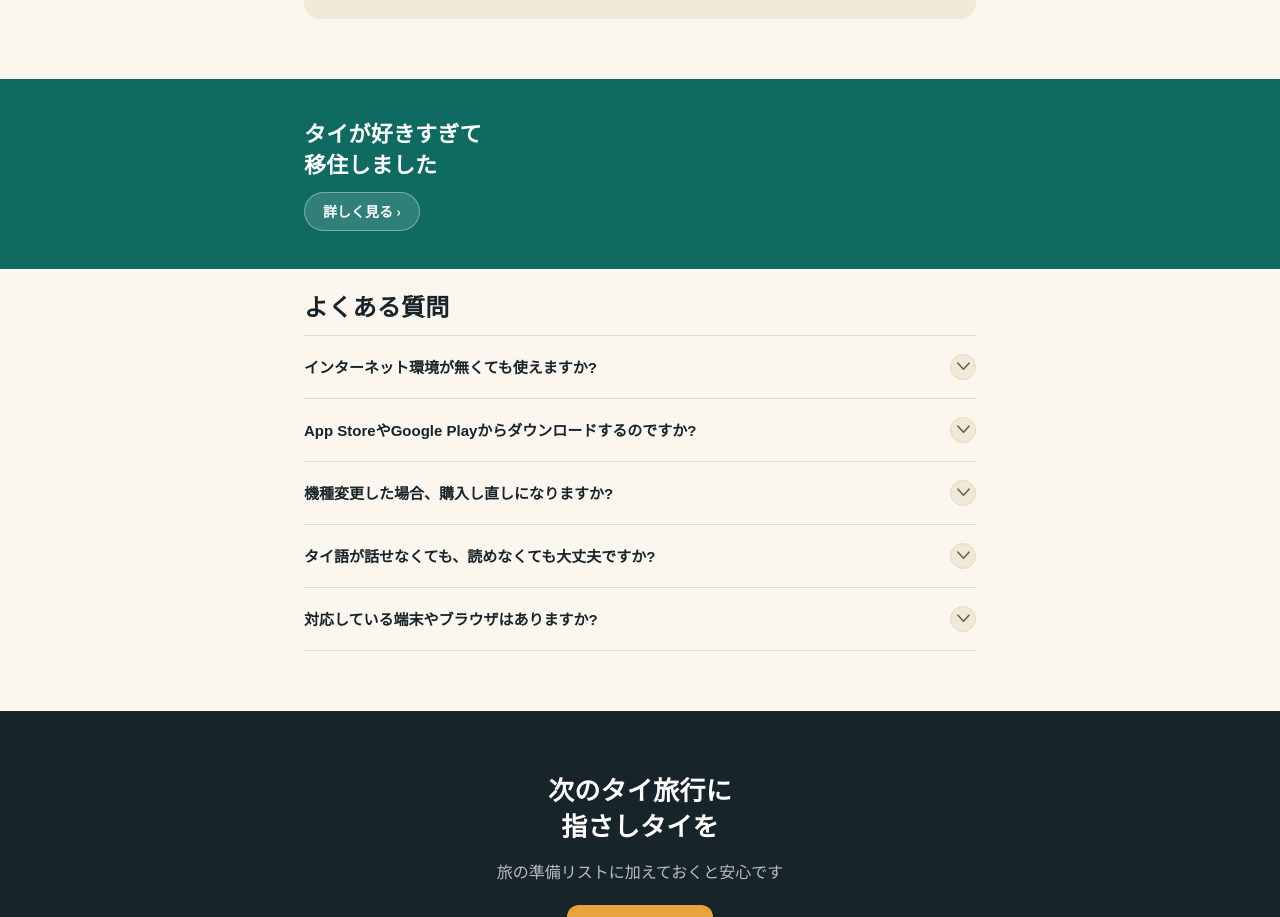
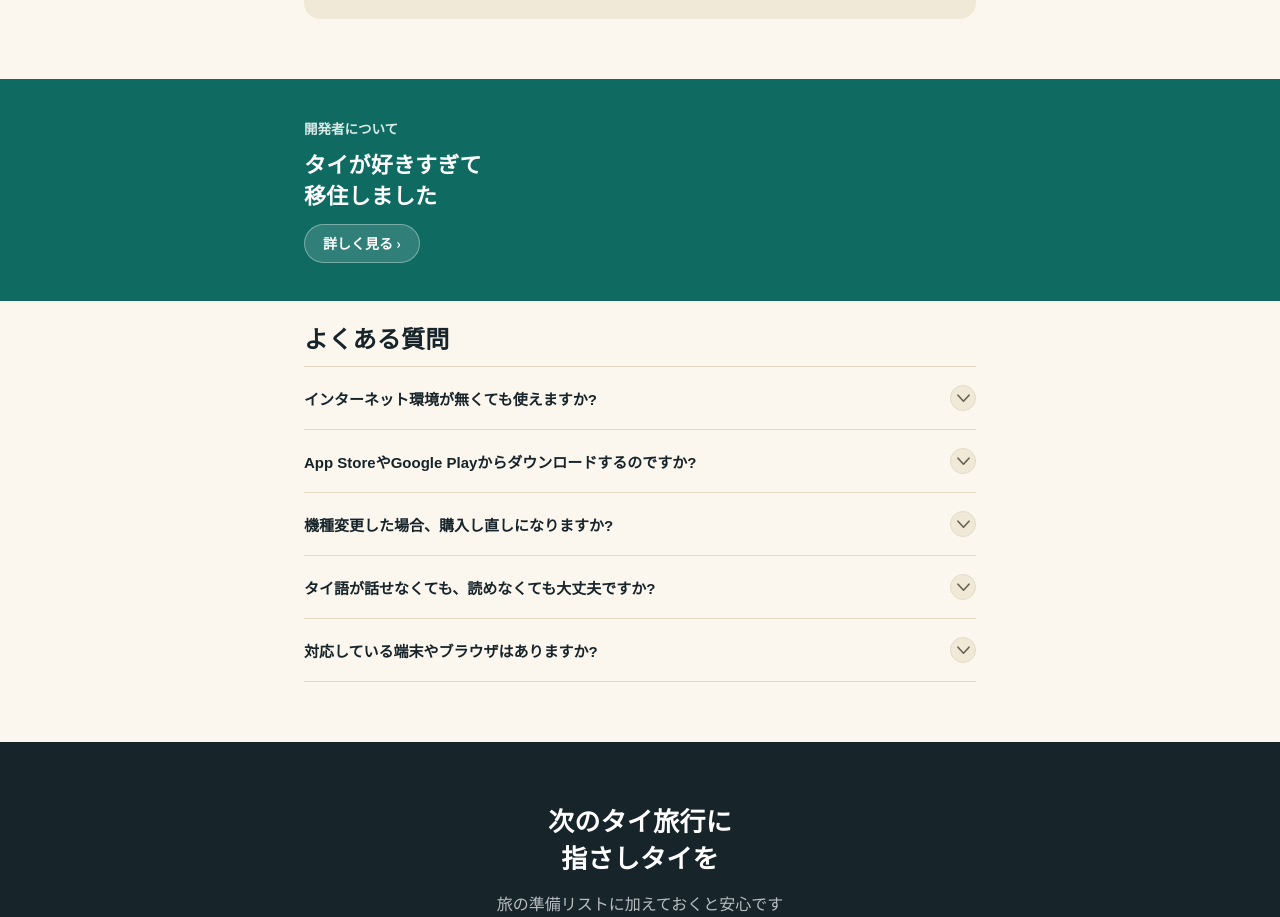
Before and after one commit to likklemore1126/yubisashi-thai, a plain HTML site: page lp.html in a window 1280 px wide. Shown: the part 10461-11378 px from the top of the page. Drawn offline with Linux system fonts and the light colour scheme.

Commit message:
LP: 開発者のところに「開発者について」の見出しを追加、タイランド・スペシャリストとブログ名を2行に(Thai PocaのLPとそろえる)
Co-Authored-By: Claude Opus 5.5 <noreply@anthropic.com>
Claude-Session: https://claude.ai/code/session_01943EUCWJXEw4xvu6FgakSF

```diff
--- a/lp.html
+++ b/lp.html
@@ -452,6 +452,7 @@
   /* ---------- 開発者紹介 ---------- */
   .author{ background:var(--teal); color:#fff; padding:20px 0; }
   .author h2{ color:#fff; font-size:22px; margin-bottom:0; }
+  .author-eyebrow{ font-size:13.5px; font-weight:700; color:rgba(255,255,255,0.85); margin-bottom:8px; }
   .author h3{ color:#fff; font-size:16px; margin-bottom:10px; }
   .author p{ font-size:15px; color:rgba(255,255,255,0.82); line-height:1.8; margin-bottom:12px; }
   .author-section{ margin-bottom:26px; }
@@ -1228,6 +1229,7 @@
   <div class="wrap feature-cell--accordion" id="author-accordion">
     <div class="feature-toggle-head author-toggle-btn">
       <div class="feature-toggle-titles">
+        <div class="author-eyebrow">開発者について</div>
         <h2>タイが好きすぎて<br>移住しました</h2>
         <button class="feature-toggle-cta" type="button" aria-expanded="false" aria-controls="author-panel" data-label-closed="詳しく見る ›" data-label-open="閉じる ‹">詳しく見る ›</button>
       </div>
@@ -1240,7 +1242,7 @@
       <div class="author-section">
         <h3>■タイを知る・旅する</h3>
         <ul class="author-list">
-          <li>タイ国政府観光庁公認「タイランド・スペシャリスト」資格</li>
+          <li>タイ国政府観光庁公認<br>「タイランド・スペシャリスト」資格</li>
           <li>タイ全土1都76県のうち29県を訪問</li>
           <li>東南アジアへの渡航30回以上</li>
           <li>海外生活約8年</li>
@@ -1249,7 +1251,7 @@
           <li class="author-list-link">
             <a href="https://kankoutaishi.hatenablog.com/" class="author-blog-link" target="_blank" rel="noopener">
               <img src="images/travel-tak-blog-logo.jpg" alt="TRAVEL TAK@ BLOG">
-              <span>TRAVEL TAK@ BLOG ／ 勝手に観光大使w</span>
+              <span>TRAVEL TAK@ BLOG<br>勝手に観光大使w</span>
             </a>
           </li>
         </ul>
```
